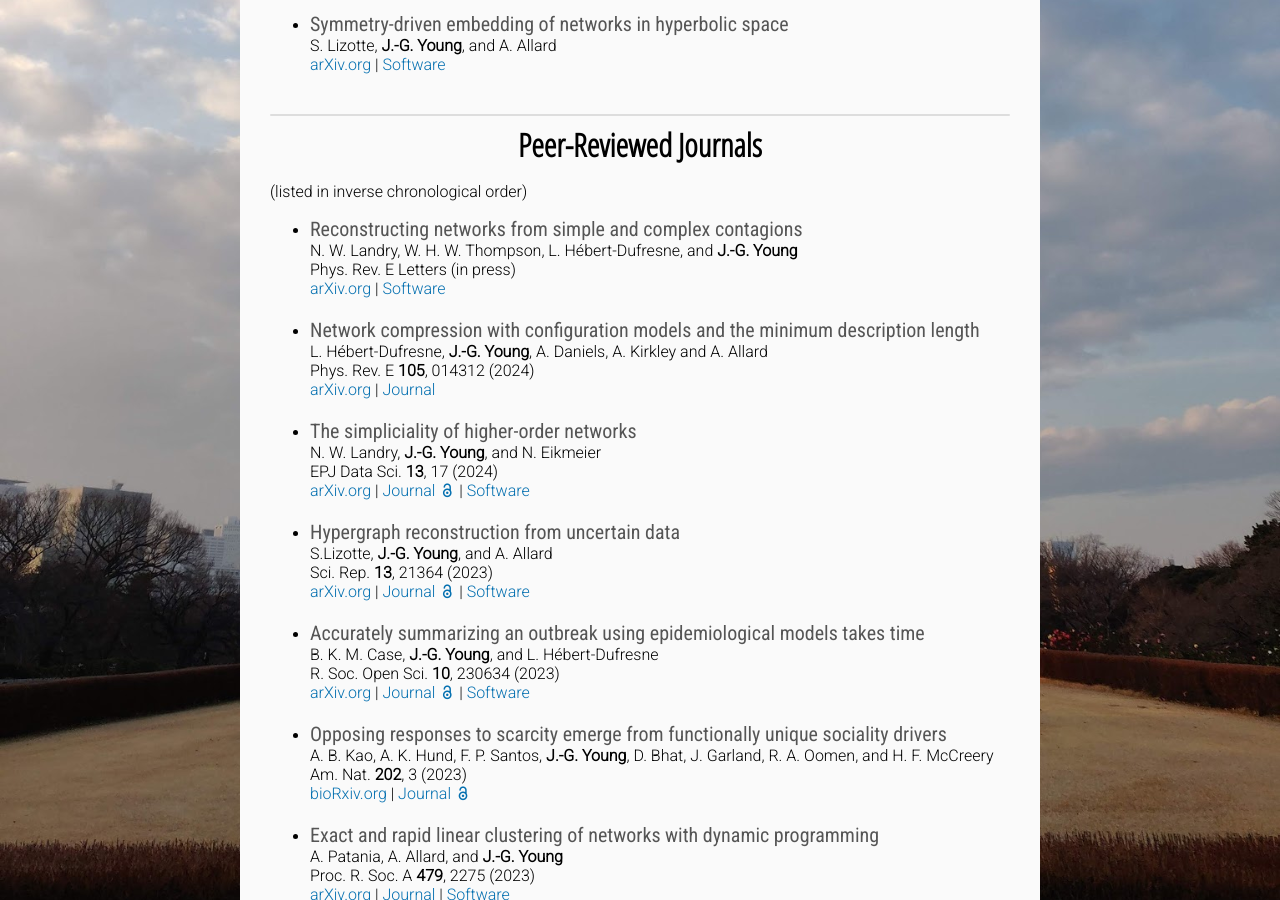
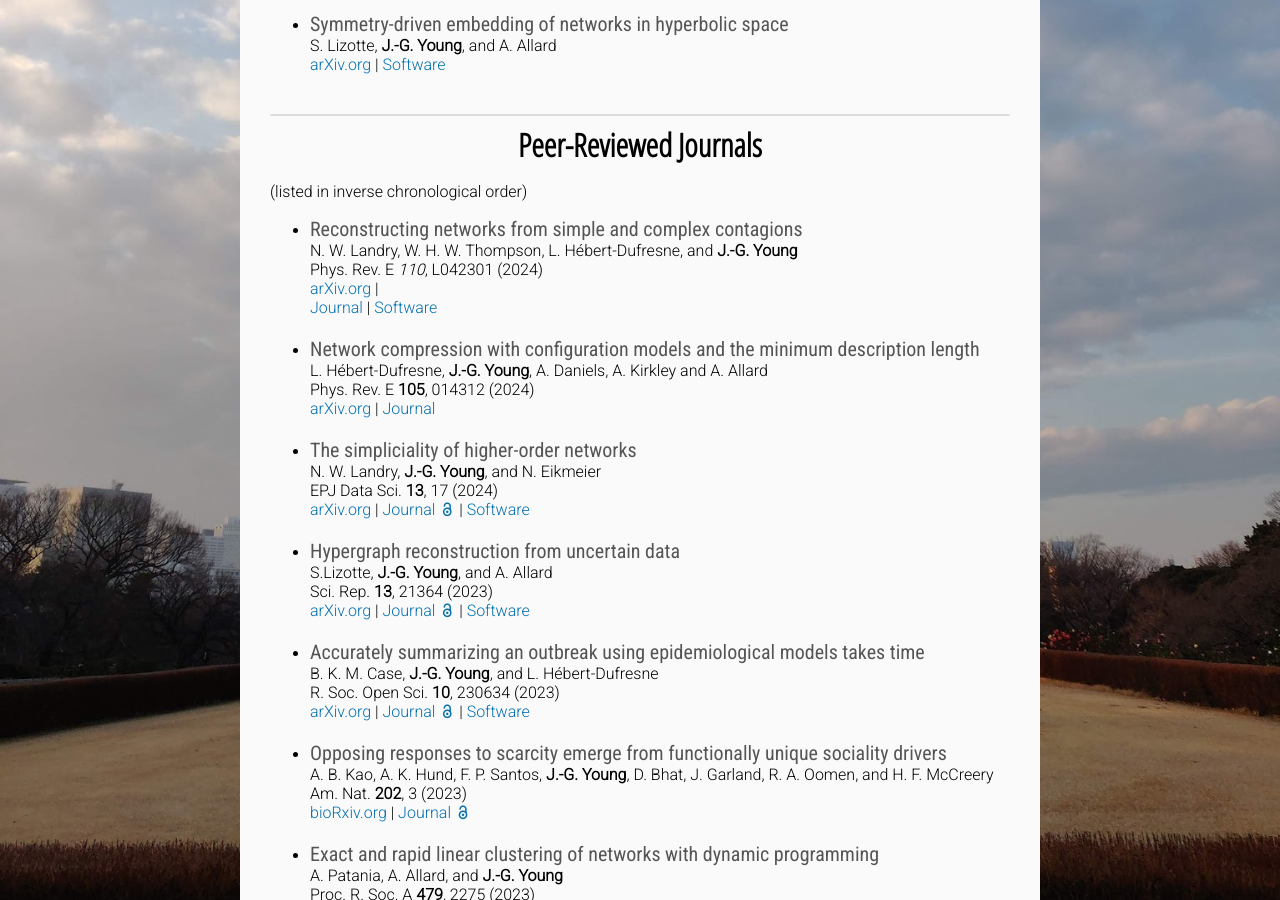
Before and after one commit to jg-you/jg-you.github.io, a Jekyll site: the page built from publications.md, in a window 1280 px wide and 900 px high, scrolled down 753 px. Built offline with Jekyll 4.4.1, drawn with Linux system fonts in a browser that asks for light colours; some web fonts are replaced; comment, search, counter and statistics services are not loaded.

Commit message:
PRE paper published

```diff
--- a/publications.md
+++ b/publications.md
@@ -29,8 +29,9 @@ S. Lizotte, **J.-G. Young**, and A. Allard<br/>
 
 * <span class="pub-title">Reconstructing networks from simple and complex contagions</span><br/>
 N. W. Landry, W. H. W. Thompson, L. Hébert-Dufresne, and **J.-G. Young**<br/>
-Phys. Rev. E Letters  (in press)<br/>
-[arXiv.org](https://dx.doi.org/10.48550/arXiv.2405.00129)  |  [Software](https://github.com/nwlandry/complex-network-reconstruction)
+Phys. Rev. E *110*, L042301 (2024)<br/>
+[arXiv.org](https://dx.doi.org/10.48550/arXiv.2405.00129)  |
+[Journal](https://doi.org/10.1103/PhysRevE.110.L042301)  |  [Software](https://github.com/nwlandry/complex-network-reconstruction)
 
 * <span class="pub-title">Network compression with configuration models and the minimum description length</span><br/>
 L. Hébert-Dufresne, **J.-G. Young**, A. Daniels, A. Kirkley and A. Allard<br/>
```
